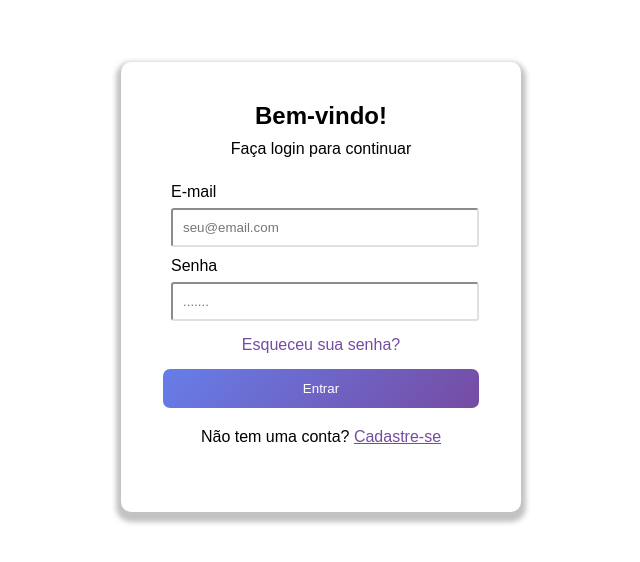
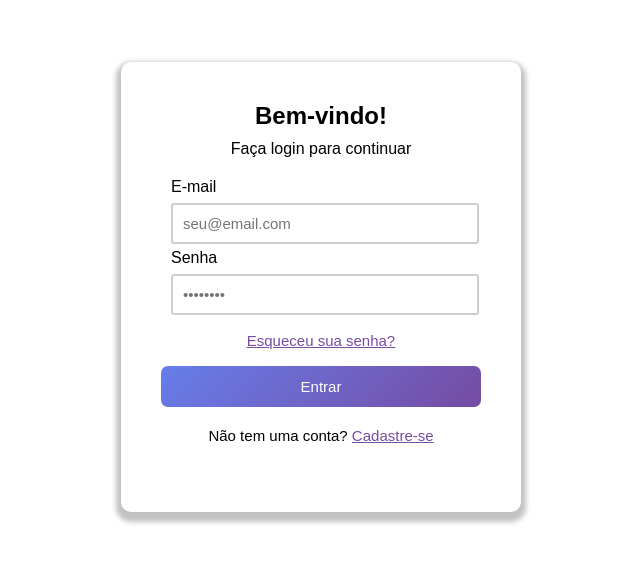
Before and after one commit to gabiyamamoto/coding-dojo, a plain HTML site: page login.html in a window 1280 px wide. Shown: the part 148-710 px from the top of the page, without its empty margins (319-959 px from the left). Drawn offline with Linux system fonts and the light colour scheme; a web font is replaced by a local one.

Commit message:
feat: coloca o "Esqueceu sua senha" em tag a e adiciona cursor pointer

```diff
--- a/login.html
+++ b/login.html
@@ -17,10 +17,10 @@
                 <input type="E-mail" placeholder="seu@email.com">
 
                 <label for="Senha">Senha</label>
-                <input type="password" placeholder=".......">
+                <input type="password" placeholder="••••••••">
             </div>
             <div class="senha-bloco">
-                <p class="senha">Esqueceu sua senha?</p>
+                <a href="" class="senha">Esqueceu sua senha?</a>
             </div>
             <button>
                 <p>Entrar</p>
--- a/styles/login.css
+++ b/styles/login.css
@@ -27,6 +27,7 @@ body {
 h2 {
     margin: 10px;
     margin-top: 40px;
+    cursor: context-menu;
 }
 
 .form {
@@ -39,21 +40,30 @@ input {
     padding: 10px;
     margin-left: 70px;
     border-radius: 3px;
-    border-color: rgb(224, 224, 224);
+    border: 2px solid rgb(206, 206, 206);
     max-width: 70%;
+    font-size: 15px;
+    outline: none;
 }
 
 label {
-    margin: 10px auto 7px 70px;
+    margin: 5px auto 7px 70px;
 }
 
 .faca-login {
     margin-bottom: 15px;
+    cursor: context-menu;
+}
+
+.senha-bloco {
+    display: flex;
+    justify-content: center;
 }
 
 .senha {
-    margin: 15px;
+    margin: 17px;
     color: #764ba2;
+    font-size: 15px;
 }
 
 button {
@@ -65,12 +75,18 @@ button {
     cursor: pointer;
 }
 
+button p {
+    font-size: 15px;
+}
+
 .cadastro-bloco {
     flex-direction: row;
 }
 
 .cadastrar {
     margin: 20px auto;
+    font-size: 15px;
+    cursor: context-menu;
 }
 
 .cadastrar a {
```
